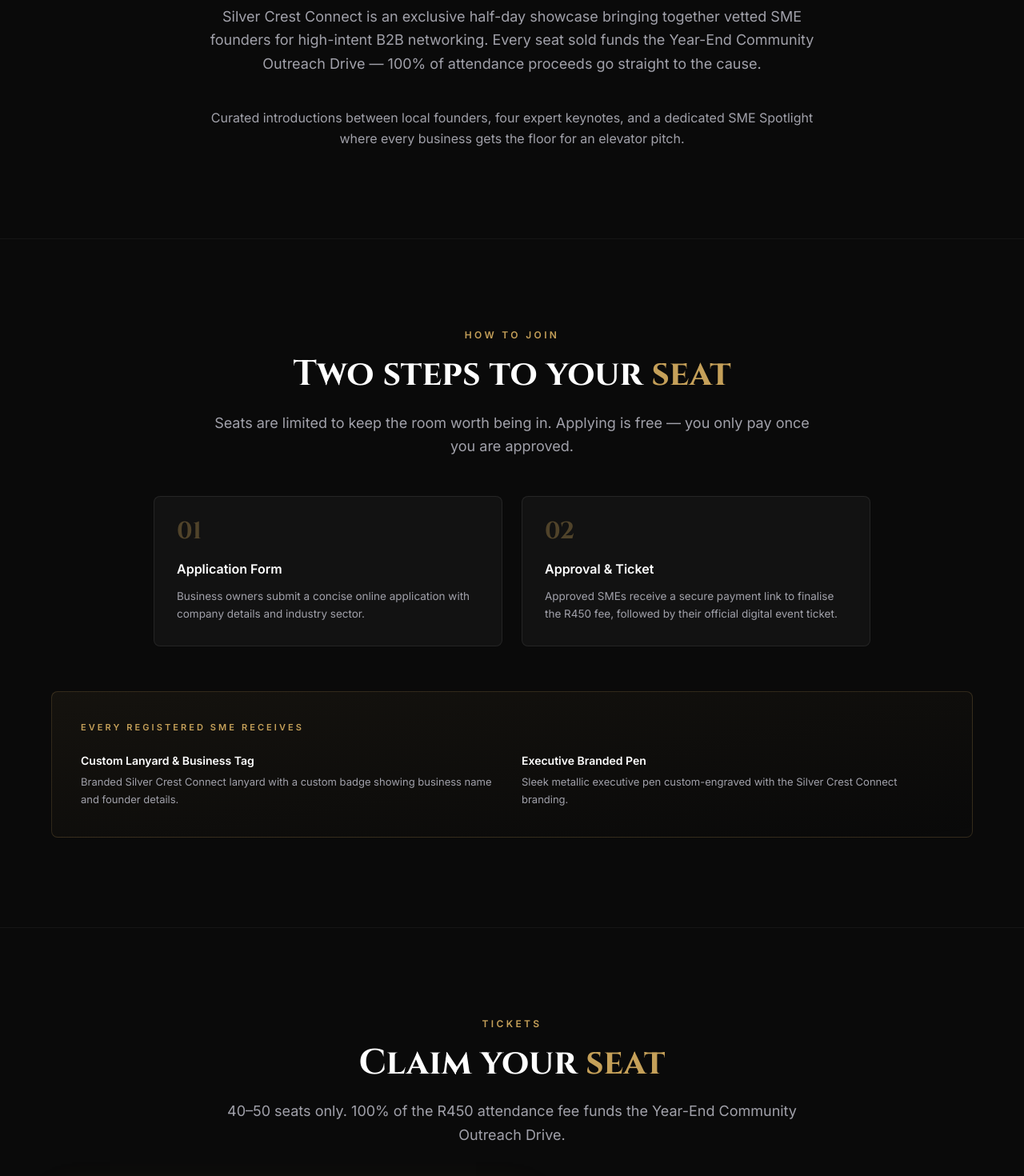
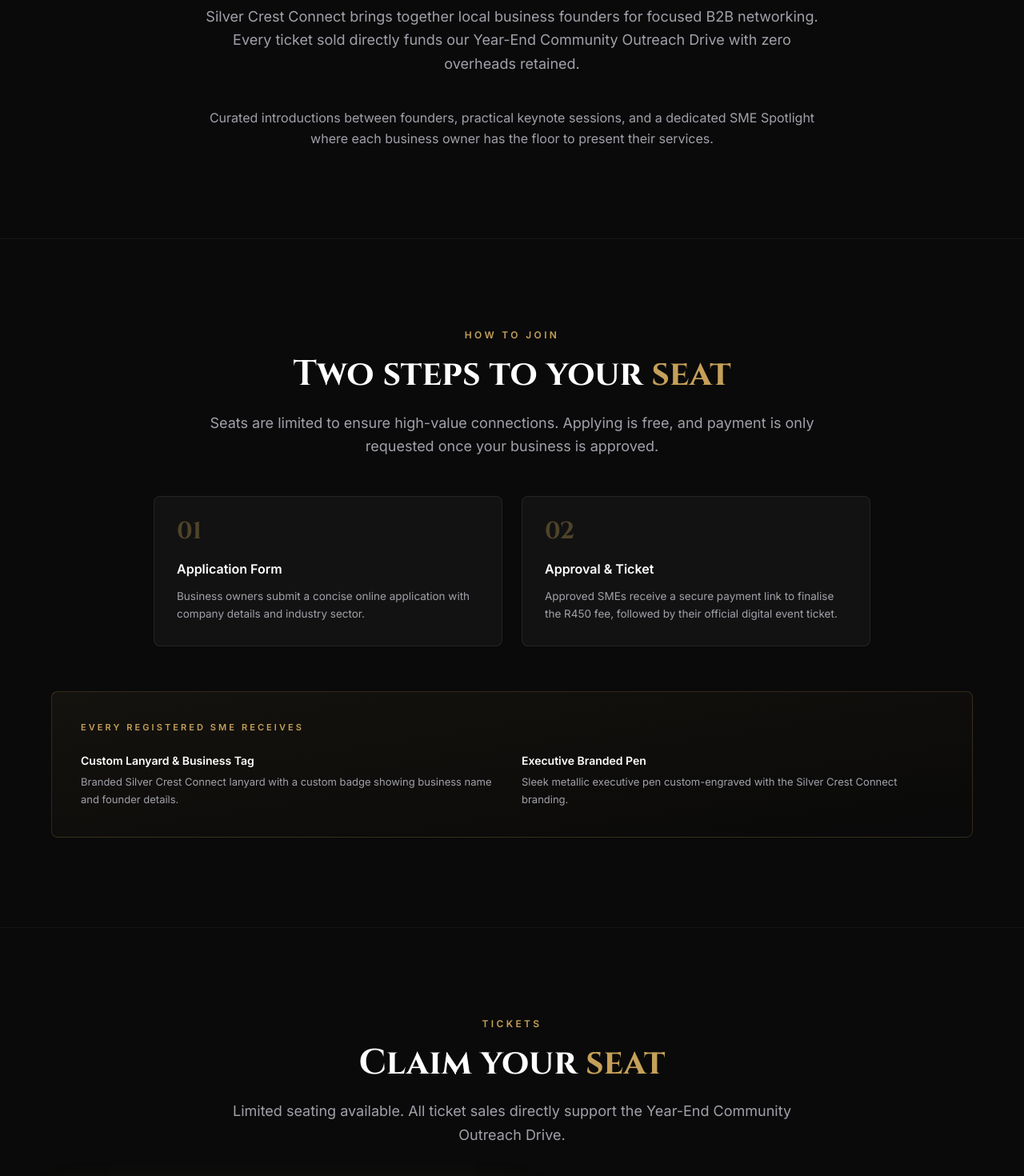
Before and after one commit to mraaziqp/SilverCrestConnect, a React (Vite) app: page / in a window 1280 px wide. Shown: the part 1060-2530 px from the top of the page at 80% size. Built offline with nearby package versions, Linux system fonts and the light colour scheme; no server answers.

Commit message:
style: remove artificial hyphens, em-dashes, and refine copy to be natural and human

```diff
--- a/src/components/ApplicationStatusPage.tsx
+++ b/src/components/ApplicationStatusPage.tsx
@@ -43,7 +43,7 @@
       `We have ${b}'s application and are running the verification check. You will get an email with a payment link as soon as it is approved.`,
   },
   APPROVED: {
-    title: 'Approved — secure your seat',
+    title: 'Approved: Secure Your Seat',
     tone: 'go',
     body: (b) =>
       `${b} has been approved. Complete the attendance fee below to confirm your seat. Your seat is not held until payment clears.`,
--- a/src/components/Footer.tsx
+++ b/src/components/Footer.tsx
@@ -45,7 +45,7 @@
               </span>
             </div>
             <p className="mt-5 text-[13px] text-muted leading-relaxed">
-              {tagline} — {dateLabel}, {venueLocation}.
+              {tagline}. {dateLabel}, {venueLocation}.
             </p>
           </div>
 
--- a/src/components/ImpactStand.tsx
+++ b/src/components/ImpactStand.tsx
@@ -23,9 +23,6 @@
   event,
 }) => {
   const items = impactItems && impactItems.length > 0 ? impactItems : DEFAULT_IMPACT_ITEMS;
-  const capacityMin = event?.capacityMin ?? EVENT.capacityMin;
-  const capacityMax = event?.capacityMax ?? EVENT.capacityMax;
-  const ticketPrice = event?.ticketPriceZAR ?? EVENT.ticketPriceZAR;
   const causeShort = event?.causeShort || EVENT.causeShort;
 
   return (
@@ -44,18 +41,17 @@
         {items.map((item, index) => {
           const Icon = ICONS[index % ICONS.length] ?? Images;
           return (
-            <div key={item.title} className="relative pl-6 border-l border-gold/25">
+            <div key={item.title || index} className="p-6 rounded-lg bg-ink-raised/60 border border-white/8 hover:border-gold/30 transition-colors">
               <Icon className="w-5 h-5 text-gold" aria-hidden="true" />
               <h3 className="mt-4 text-sm font-semibold text-bone">{item.title}</h3>
-              <p className="mt-2.5 text-[13px] text-muted leading-relaxed">{item.body}</p>
+              <p className="mt-2 text-[13px] text-muted leading-relaxed">{item.body}</p>
             </div>
           );
         })}
       </div>
 
-      <p className="mt-14 text-center text-[13px] text-muted/70 max-w-2xl mx-auto leading-relaxed">
-        Target: {capacityMin}–{capacityMax} SMEs at R{ticketPrice} each, plus stand and online
-        contributions — all funnelled directly into supplies for the {causeShort}.
+      <p className="mt-12 text-center text-[13px] text-muted/70 max-w-2xl mx-auto leading-relaxed">
+        All ticket proceeds, on-site contributions, and donations fund supplies directly for the {causeShort}.
       </p>
     </Section>
   );
--- a/src/components/Programme.tsx
+++ b/src/components/Programme.tsx
@@ -36,7 +36,7 @@
               {stepWord} steps to your <span className="text-gold">seat</span>
             </>
           }
-          lead="Seats are limited to keep the room worth being in. Applying is free — you only pay once you are approved."
+          lead="Seats are limited to ensure high-value connections. Applying is free, and payment is only requested once your business is approved."
         />
 
         {/* Two cards would stretch oddly across the full width, so the list is
--- a/src/components/Tickets.tsx
+++ b/src/components/Tickets.tsx
@@ -33,8 +33,6 @@
   const [formOpen, setFormOpen] = useState(false);
   const soldOut = seatsRemaining !== null && seatsRemaining <= 0;
 
-  const capacityMin = event?.capacityMin ?? EVENT.capacityMin;
-  const capacityMax = event?.capacityMax ?? EVENT.capacityMax;
   const ticketPrice = event?.ticketPriceZAR ?? EVENT.ticketPriceZAR;
   const causeShort = event?.causeShort || EVENT.causeShort;
 
@@ -47,7 +45,7 @@
             Claim your <span className="text-gold">seat</span>
           </>
         }
-        lead={`${capacityMin}–${capacityMax} seats only. 100% of the ${formatZAR(ticketPrice)} attendance fee funds the ${causeShort}.`}
+        lead={`Limited seating available. All ticket sales directly support the ${causeShort}.`}
       />
 
       <div className="mt-14 grid gap-6 lg:grid-cols-[1.15fr_1fr] items-start">
--- a/src/config/event.ts
+++ b/src/config/event.ts
@@ -34,12 +34,12 @@
   venueCity: 'Cape Town, South Africa',
 
   heroParagraph:
-    'An exclusive half-day B2B networking showcase for 40–50 vetted SME founders — where local business growth funds real community impact.',
+    'An exclusive half-day B2B networking showcase for local SME founders, where business growth directly supports community outreach.',
   aboutTitle: 'A room built for real business, funding real community work.',
   aboutLead:
-    'Silver Crest Connect is an exclusive half-day showcase bringing together vetted SME founders for high-intent B2B networking. Every seat sold funds the Year-End Community Outreach Drive — 100% of attendance proceeds go straight to the cause.',
+    'Silver Crest Connect brings together local business founders for focused B2B networking. Every ticket sold directly funds our Year-End Community Outreach Drive with zero overheads retained.',
   aboutBody:
-    'Curated introductions between local founders, four expert keynotes, and a dedicated SME Spotlight where every business gets the floor for an elevator pitch.',
+    'Curated introductions between founders, practical keynote sessions, and a dedicated SME Spotlight where each business owner has the floor to present their services.',
 
   /** Attendance fee per SME, in ZAR. 100% funds the outreach drive. */
   ticketPriceZAR: 450,
@@ -56,7 +56,7 @@
   contactPhone: '',
 
   footerNote:
-    '100% of ticket proceeds and every donation fund supplies for the Year-End Community Outreach Drive. Nothing is retained for event overheads.',
+    'All ticket proceeds and donations go directly towards supplies for the Year-End Community Outreach Drive. Nothing is held back for event overheads.',
   copyrightText: 'Silver Crest Connect. All rights reserved.',
 
   social: {
```
